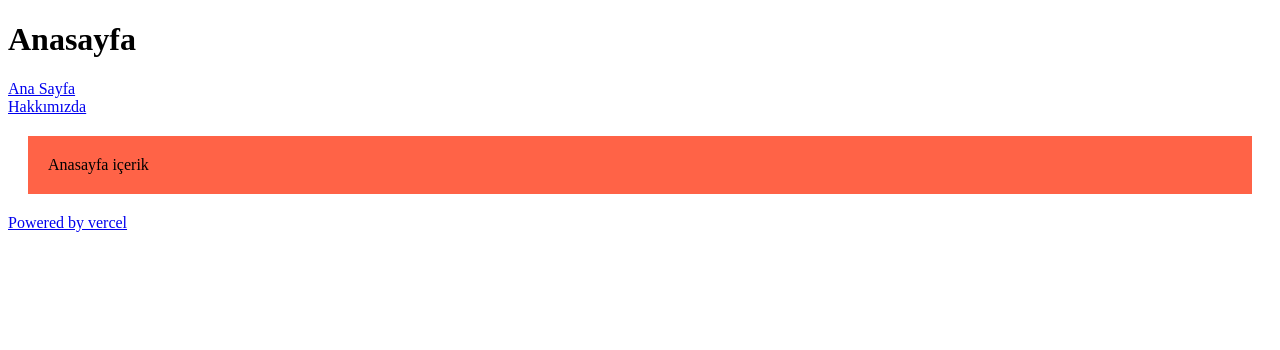
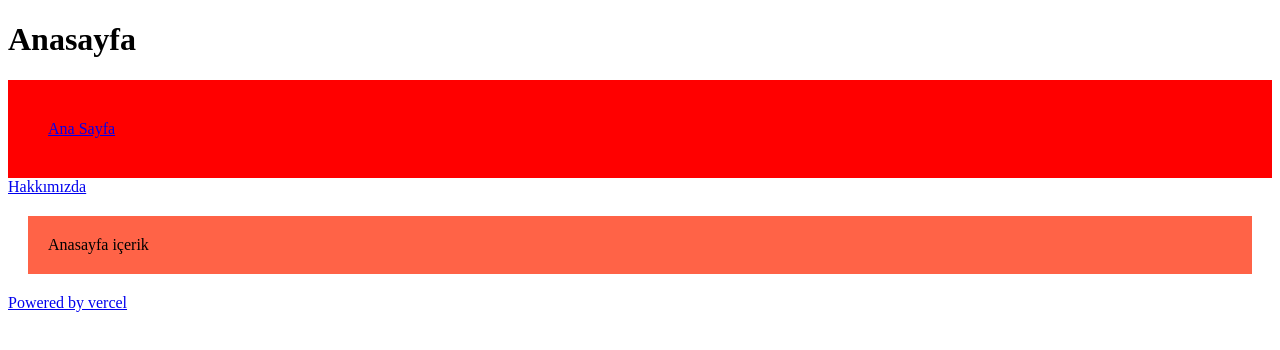
Before and after one commit to Zero-to-Hero-Developer/nextjs-blog, a Next.js app: page / in a window 1280 px wide. Shown: the top 350 px of the page. Built offline with nearby package versions, Linux system fonts and the light colour scheme.

Commit message:
Stillendirme denemeleri yapıldı

```diff
--- a/components/Header.js
+++ b/components/Header.js
@@ -1,12 +1,20 @@
 import Link from "next/link";
+import styled from "styled-components";
+
+const HeaderDiv = styled.div`
+  color: #f00;
+  border: 10px solid #f00;
+  padding: 30px;
+  background-color: #f00;
+`;
 
 export default () => (
   <div>
-    <div>
+    <HeaderDiv>
       <Link href="/" passHref>
         <a>Ana Sayfa</a>
       </Link>
-    </div>
+    </HeaderDiv>
     <div>
       <Link href="/about" passHref>
         <a>Hakkımızda</a>
--- a/components/Layout.js
+++ b/components/Layout.js
@@ -1,10 +1,16 @@
 import Link from "next/link";
 import Header from "./header";
+import styled from "styled-components";
+
+const StyledHeader = styled(Header)`
+  border: 10px solid yellow;
+  background-color: red;
+`;
 
 export default ({ title, children }) => (
   <div>
     <h1>{title}</h1>
-    <Header />
+    <StyledHeader />
     <div style={{ padding: "20px", margin: "20px", backgroundColor: "tomato" }}>
       {children}
     </div>
```
